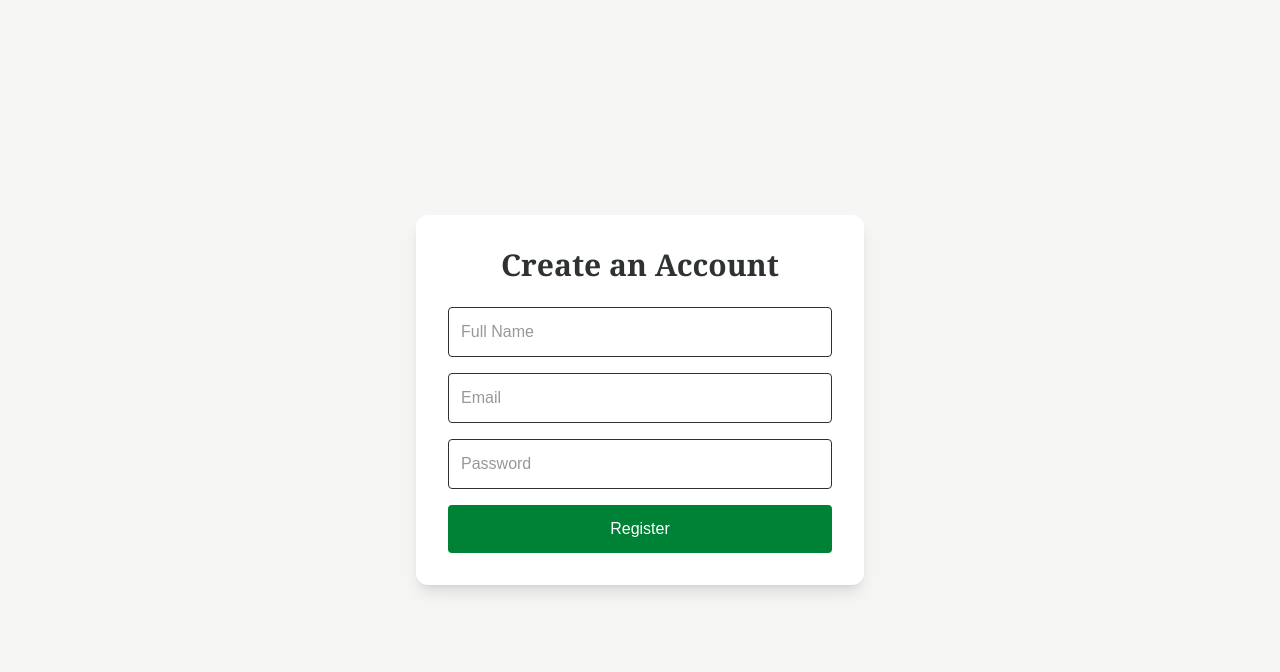
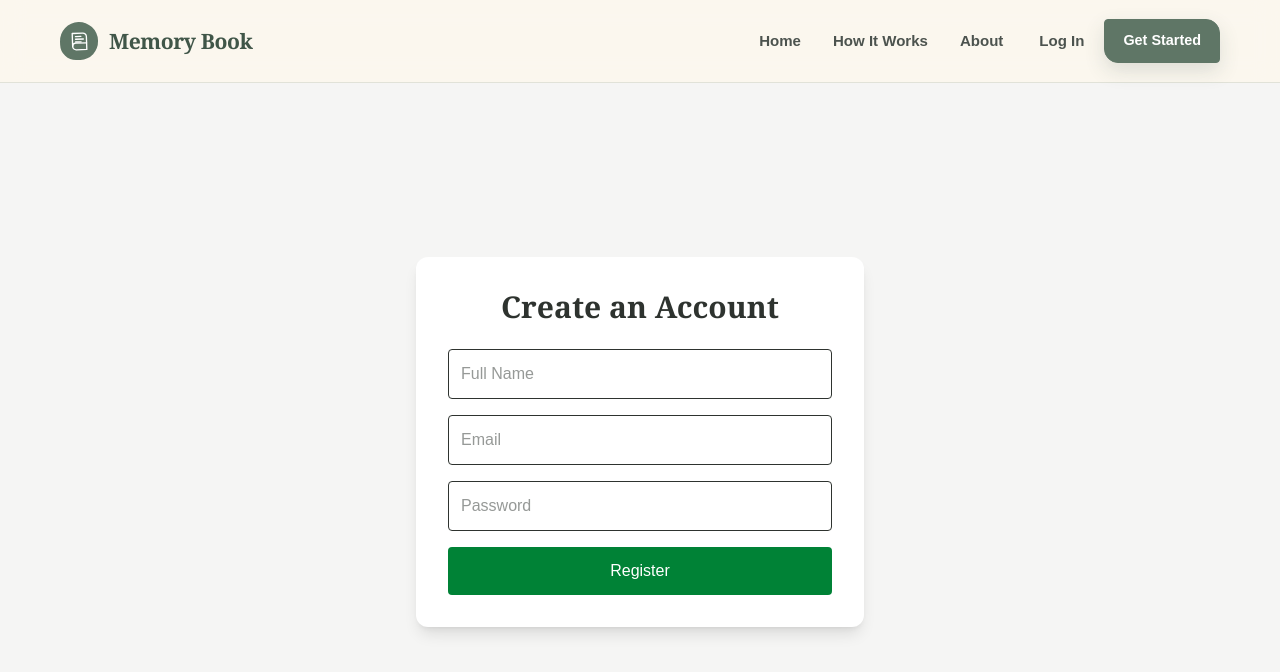
Before and after one commit to NaNajli/MemoryBook, a Next.js app in the folder memory-book/: page /register in a window 1280 px wide. Shown: the top 672 px of the page. Built offline with nearby package versions, Linux system fonts and the light colour scheme.

Commit message:
Added navigation to login and registration pages

```diff
--- a/memory-book/app/login/page.tsx
+++ b/memory-book/app/login/page.tsx
@@ -1,6 +1,7 @@
 "use client";
 
 import React, { useState } from "react";
+import Navigation from "../components/navigation/Navigation";
 
 export default function Login() {
   const [email, setEmail] = useState("");
@@ -36,7 +37,9 @@ export default function Login() {
   }
 
   return (
-    <div className="min-h-screen flex items-center justify-center bg-stone-100">
+    <>
+      <Navigation />
+      <main className="flex-1 flex items-center justify-center bg-stone-100 px-4 py-12">
       <form
         onSubmit={handleSubmit}
         className="w-full max-w-md bg-white p-8 rounded-xl shadow-lg"
@@ -76,6 +79,7 @@ export default function Login() {
           </p>
         )}
       </form>
-    </div>
+      </main>
+    </>
   );
 }
--- a/memory-book/app/register/page.tsx
+++ b/memory-book/app/register/page.tsx
@@ -1,6 +1,7 @@
 "use client";
 
 import React, { useState } from "react";
+import Navigation from "../components/navigation/Navigation";
 
 export default function Register() {
   const [name, setName] = useState("");
@@ -46,7 +47,9 @@ export default function Register() {
   }
 
   return (
-    <div className="min-h-screen flex items-center justify-center bg-stone-100">
+    <>
+      <Navigation />
+      <main className="flex-1 flex items-center justify-center bg-stone-100 px-4 py-12">
       <form
         onSubmit={handleSubmit}
         className="w-full max-w-md bg-white p-8 rounded-xl shadow-lg"
@@ -95,6 +98,7 @@ export default function Register() {
           </p>
         )}
       </form>
-    </div>
+      </main>
+    </>
   );
 }
```
